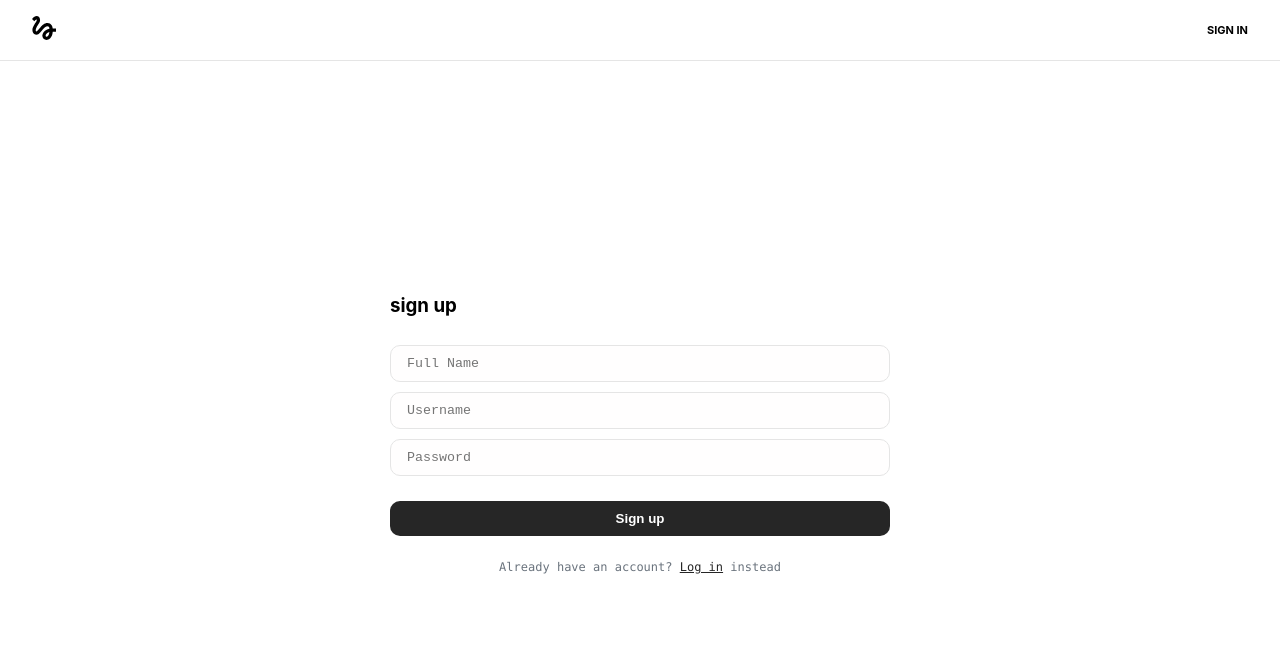
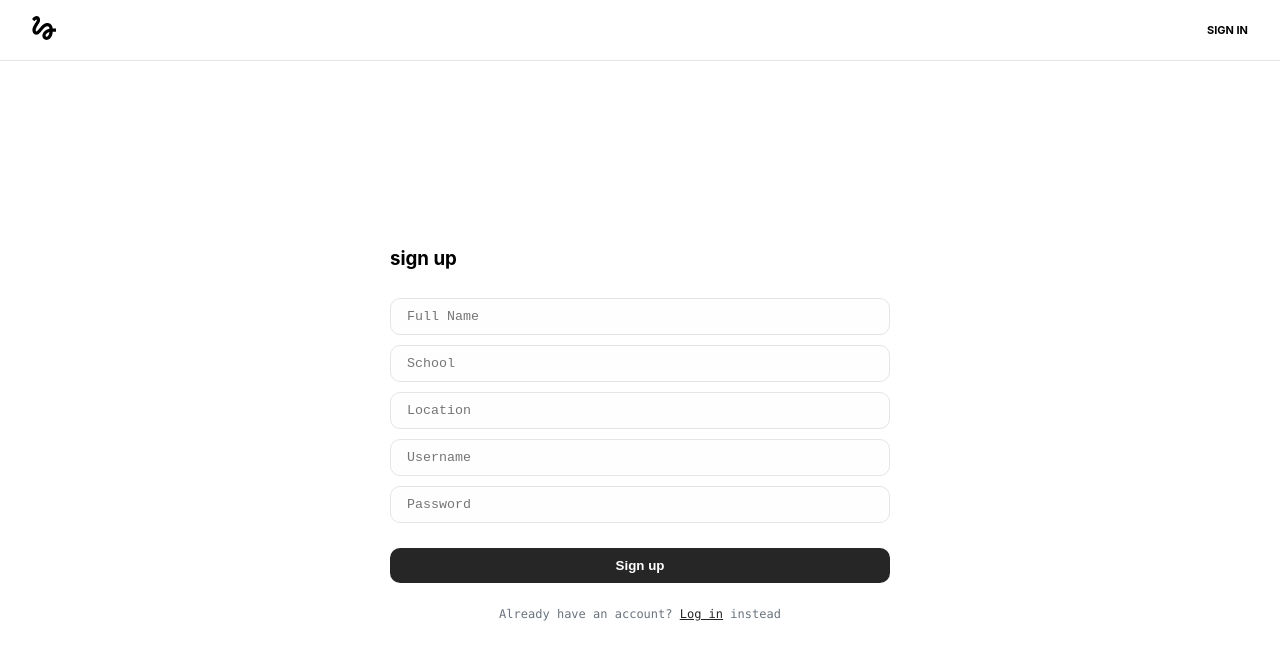
Before and after one commit to Study-With-Friends/App, a React (Create React App) app: page /auth/signup in a window 1280 px wide. Shown: the top 660 px of the page. Built offline with nearby package versions, Linux system fonts and the light colour scheme.

Commit message:
add school to registration

```diff
--- a/src/pages/Profile.jsx
+++ b/src/pages/Profile.jsx
@@ -83,17 +83,22 @@ function Profile({ match }) {
         }
     }
 
+    let isOwnProfile = false;
+    if (user && userData) {
+        isOwnProfile = user.username === userData.profile.username;
+    }
+
     const followUser = async () => {
         await axios.post('/v1/user/follow', {
-            username
-        })
+            username,
+        });
         getUserData();
     };
 
     const unfollowUser = async () => {
         await axios.post('/v1/user/unfollow', {
-            username
-        })
+            username,
+        });
         getUserData();
     };
 
@@ -148,12 +153,15 @@ function Profile({ match }) {
                                 </DetailRow>
                                 <DetailRow className="mono">
                                     <MortarBoardIcon style={styles.icon} />
-                                    School not set
+                                    {userData.profile.school ||
+                                        'School not set'}
                                 </DetailRow>
                                 <DetailRow className="mono">
                                     <LocationIcon style={styles.icon} />
-                                    Location not set
+                                    {userData.profile.location ||
+                                        'Location not set'}
                                 </DetailRow>
+                                {!isOwnProfile && (
                                     <div
                                         style={{
                                             marginTop: 5,
@@ -173,9 +181,12 @@ function Profile({ match }) {
                                                 }
                                             }}
                                         >
-                                        {followingUser ? 'Unfollow' : 'Follow'}
+                                            {followingUser
+                                                ? 'Unfollow'
+                                                : 'Follow'}
                                         </ButtonLink>
                                     </div>
+                                )}
                             </Details>
                         </div>
                     )}
--- a/src/pages/Signup.jsx
+++ b/src/pages/Signup.jsx
@@ -15,6 +15,8 @@ function Signup({ history }) {
     const [name, setName] = useState();
     const [username, setUsername] = useState();
     const [password, setPassword] = useState();
+    const [school, setSchool] = useState();
+    const [location, setLocation] = useState();
 
     // error state
     const [responseMessage, setResponseMessage] = useState();
@@ -23,6 +25,8 @@ function Signup({ history }) {
     const [nameError, setNameError] = useState();
     const [usernameError, setUsernameError] = useState();
     const [passwordError, setPasswordError] = useState();
+    const [schoolError, setSchoolError] = useState();
+    const [locationError, setLocationError] = useState();
 
     useEffect(() => {
         if (name) setNameError();
@@ -34,6 +38,13 @@ function Signup({ history }) {
         if (!name) {
             setNameError("Please enter your name");
             return;
+        }
+        if (!school) {
+            setSchoolError("Please enter your school")
+            return;
+        }
+        if (!location) {
+            setSchoolError("Please enter your location")
         }
         if (!username) {
             setUsernameError("Please enter a username");
@@ -47,9 +58,11 @@ function Signup({ history }) {
 
         try {
             const { data, status } = await axios.post('/v1/curuser/register', {
-                name: name,
-                username: username,
-                password: password,
+                name,
+                username,
+                password,
+                school,
+                location
             });
 
             if (status === 200) {
@@ -80,6 +93,14 @@ function Signup({ history }) {
                 <Input type="text" placeholder="Full Name" value={name} onChange={e => setName(e.target.value)} />
                 {nameError &&
                     <span className="error mono" style={{ marginBottom: 5 }}>{nameError}</span>
+                }
+                <Input type="text" placeholder="School" value={school} onChange={e => setSchool(e.target.value)} />
+                {schoolError &&
+                    <span className="error mono" style={{ marginBottom: 5 }}>{schoolError}</span>
+                }
+                <Input type="text" placeholder="Location" value={location} onChange={e => setLocation(e.target.value)} />
+                {locationError &&
+                    <span className="error mono" style={{ marginBottom: 5 }}>{locationError}</span>
                 }
                 <Input type="text" placeholder="Username" value={username} onChange={e => setUsername(e.target.value)} />
                 {usernameError &&
```
Lines whose indentation alone changed are shown as unchanged.
